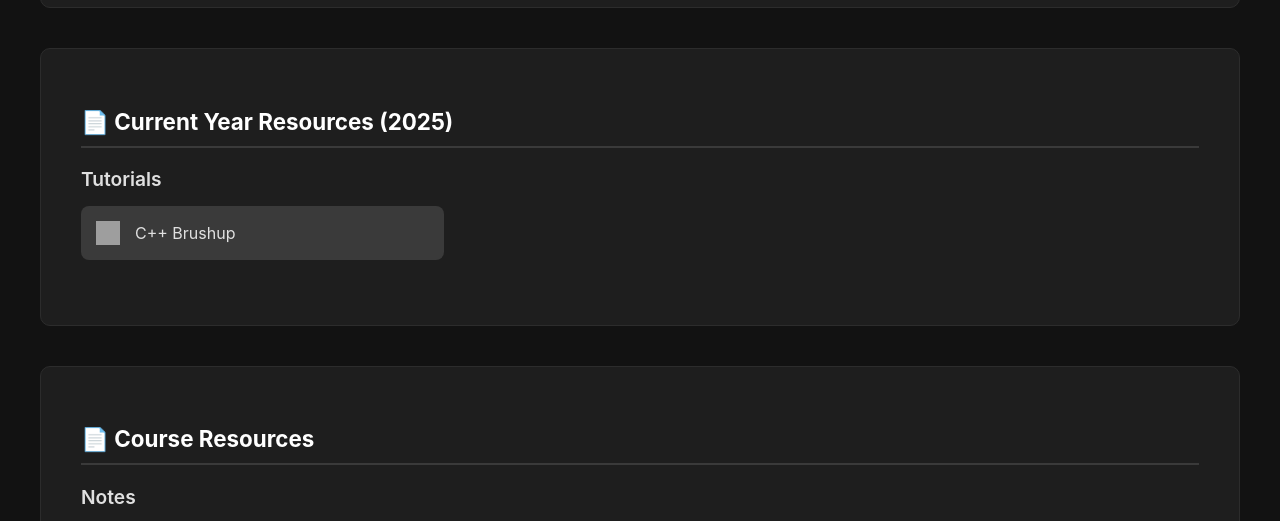
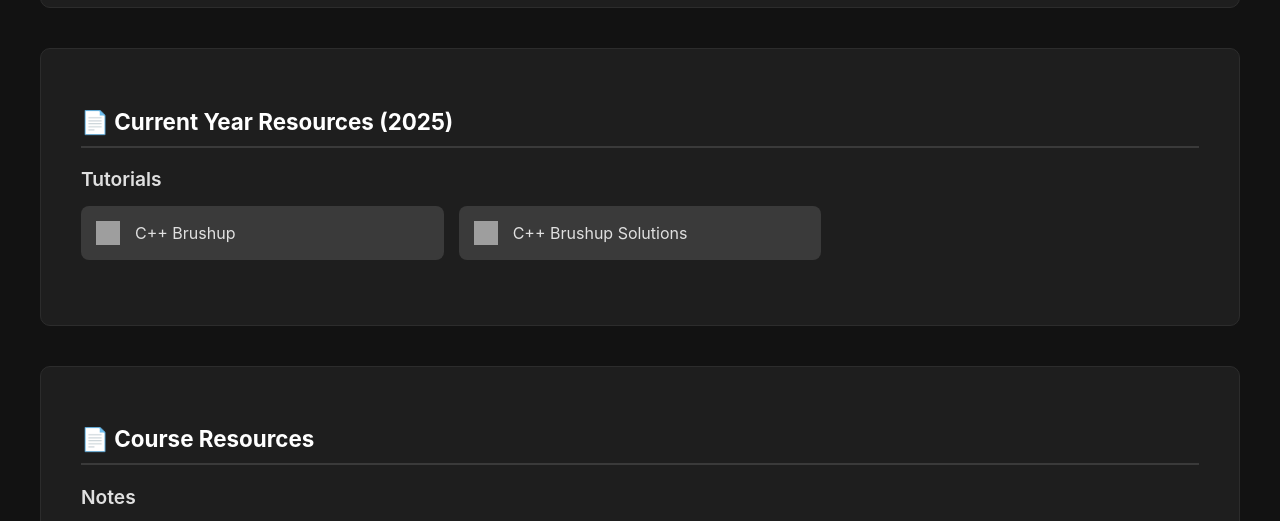
Before and after one commit to Malonic/s3, a plain HTML site: page CLL113.html in a window 1280 px wide. Shown: the part 262-783 px from the top of the page. Drawn offline with Linux system fonts and the light colour scheme; grey boxes are pictures that could not be loaded.

Commit message:
Update CLL113.html

```diff
--- a/CLL113.html
+++ b/CLL113.html
@@ -55,7 +55,8 @@
             <div class="document-category">
                 <h3 class="document-category-title">Tutorials</h3>
                 <div class="documents-grid">
-                    <a href="documents/CML113 CPP BRUSHUP.pdf" target="_blank" class="document-card"><img src="https://icongr.am/clarity/file.svg?size=24&color=888888" class="document-icon"><span>C++ Brushup</span></a>
+                    <a href="documents/CLL113 CPP BRUSHUP.pdf" target="_blank" class="document-card"><img src="https://icongr.am/clarity/file.svg?size=24&color=888888" class="document-icon"><span>C++ Brushup</span></a>
+                    <a href="https://csciitd-my.sharepoint.com/:f:/g/personal/ch1240687_iitd_ac_in/EkaIEpMavBVAtQG3yGN-NR4B1UvhnK4G_xkntm52oh-Jvg?e=FYkdJr" target="_blank" class="document-card"><img src="https://icongr.am/clarity/code.svg?size=24&color=888888" class="document-icon"><span>C++ Brushup Solutions</span></a>
                 </div>
             </div>
         </div>
```
